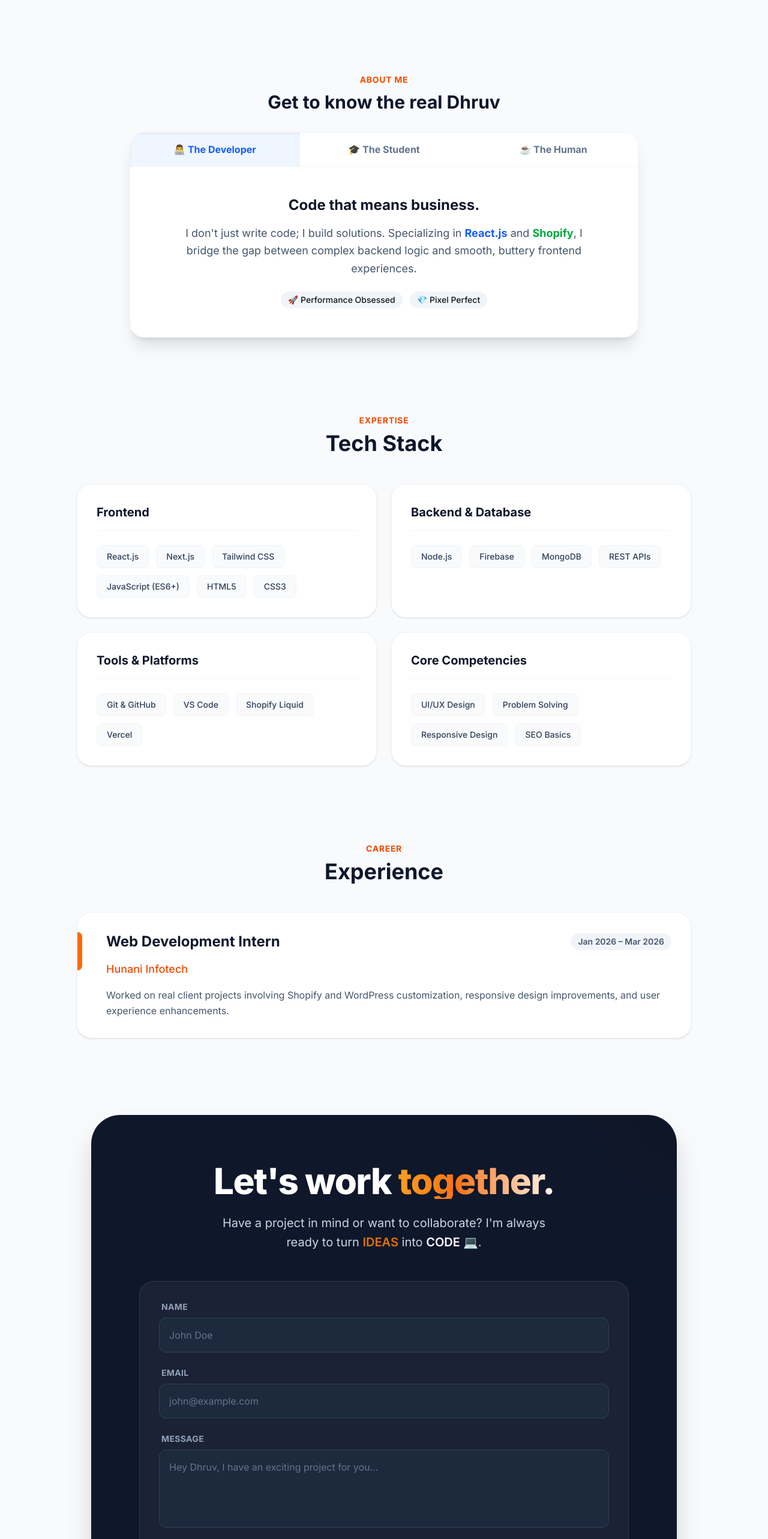
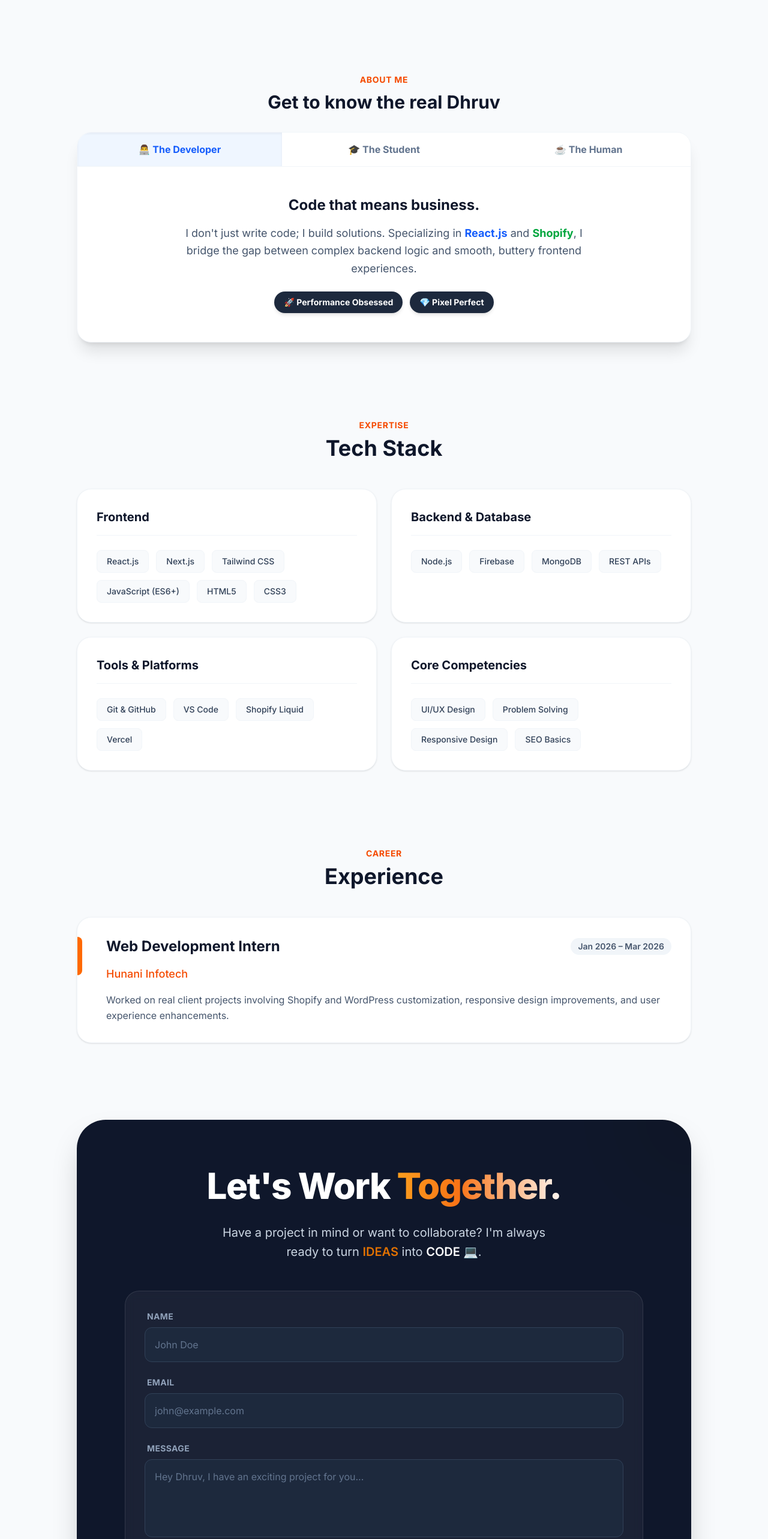
Before and after one commit to Dhruv-mavani/my-portfolio, a Next.js app: page / in a window 1280 px wide. Shown: the part 1620-4186 px from the top of the page at 60% size. Built offline with nearby package versions, Linux system fonts and the light colour scheme.

Commit message:
Final polish: fixed mobile width, descender clipping, and added projects

```diff
--- a/app/page.tsx
+++ b/app/page.tsx
@@ -189,7 +189,7 @@ export default function Home() {
         </section>
 
         {/* --- INTERACTIVE ABOUT SECTION --- */}
-<section id="about" className="mt-32 max-w-4xl mx-auto text-center scroll-mt-24 px-6">
+<section id="about" className="mt-32 w-full text-center scroll-mt-24">
   <span className="text-orange-600 font-bold uppercase tracking-wider text-sm">About Me</span>
   <h2 className="text-3xl font-bold text-slate-900 mt-2 mb-8">Get to know the real Dhruv</h2>
 
@@ -226,9 +226,14 @@ export default function Home() {
           <p className="text-lg text-slate-600 leading-relaxed max-w-2xl mx-auto">
             I don't just write code; I build solutions. Specializing in <strong className="text-blue-600">React.js</strong> and <strong className="text-green-600">Shopify</strong>, I bridge the gap between complex backend logic and smooth, buttery frontend experiences.
           </p>
+          {/* --- FIXED BADGES (HIGH CONTRAST) --- */}
                   <div className="mt-6 flex gap-3 justify-center flex-wrap">
-             <span className="px-3 py-1 bg-slate-100 rounded-full text-sm font-medium">🚀 Performance Obsessed</span>
-             <span className="px-3 py-1 bg-slate-100 rounded-full text-sm font-medium">💎 Pixel Perfect</span>
+                     <span className="px-4 py-2 bg-slate-800 text-white rounded-full text-sm font-bold shadow-md transform hover:scale-105 transition-transform cursor-default">
+                        🚀 Performance Obsessed
+                     </span>
+                     <span className="px-4 py-2 bg-slate-800 text-white rounded-full text-sm font-bold shadow-md transform hover:scale-105 transition-transform cursor-default">
+                        💎 Pixel Perfect
+                     </span>
                   </div>
                 </div>
               )}
@@ -241,9 +246,14 @@ export default function Home() {
                     Academic theory is great, but I believe in getting my hands dirty with real-world projects.
                     I treat every assignment like a production-level product.
                   </p>
+                  {/* --- FIXED BADGES (HIGH CONTRAST) --- */}
                   <div className="mt-6 flex gap-3 justify-center flex-wrap">
-             <span className="px-3 py-1 bg-slate-100 rounded-full text-sm font-medium">📚 CS Major</span>
-             <span className="px-3 py-1 bg-slate-100 rounded-full text-sm font-medium">🧠 Fast Learner</span>
+                     <span className="px-4 py-2 bg-slate-800 text-white rounded-full text-sm font-bold shadow-md transform hover:scale-105 transition-transform cursor-default">
+                        📚 CS Major
+                     </span>
+                     <span className="px-4 py-2 bg-slate-800 text-white rounded-full text-sm font-bold shadow-md transform hover:scale-105 transition-transform cursor-default">
+                        🧠 Fast Learner
+                     </span>
                   </div>
                 </div>
               )}
@@ -256,10 +266,17 @@ export default function Home() {
                     or grabbing a slice of <strong className="text-orange-600">pizza</strong>.
                     I believe the best ideas happen when you step away from the keyboard (usually to find food).
                   </p>
+                  {/* --- FIXED BADGES (HIGH CONTRAST) --- */}
                   <div className="mt-6 flex gap-3 justify-center flex-wrap">
-             <span className="px-3 py-1 bg-slate-100 rounded-full text-sm font-medium">🍕 Pizza Lover</span>
-             <span className="px-3 py-1 bg-slate-100 rounded-full text-sm font-medium">☕️ Coffee Snob</span>
-             <span className="px-3 py-1 bg-slate-100 rounded-full text-sm font-medium">🎸 Guitar & Casio</span>
+                     <span className="px-4 py-2 bg-slate-800 text-white rounded-full text-sm font-bold shadow-md transform hover:scale-105 transition-transform cursor-default">
+                        🍕 Pizza Lover
+                     </span>
+                     <span className="px-4 py-2 bg-slate-800 text-white rounded-full text-sm font-bold shadow-md transform hover:scale-105 transition-transform cursor-default">
+                        ☕️ Coffee Snob
+                     </span>
+                     <span className="px-4 py-2 bg-slate-800 text-white rounded-full text-sm font-bold shadow-md transform hover:scale-105 transition-transform cursor-default">
+                        🎸 Guitar & Casio
+                     </span>
           </div>
         </div>
       )}
@@ -325,7 +342,7 @@ export default function Home() {
         </section>
 
         {/* --- CONTACT SECTION (Wider Form & No Badge) --- */}
-<section id="contact" className="mt-32 w-full text-center mb-24 scroll-mt-24 px-6">
+<section id="contact" className="mt-32 w-full text-center mb-24 scroll-mt-24">
 
   {/* Custom Animation Styles */}
   <style jsx>{`
@@ -343,7 +360,7 @@ export default function Home() {
     }
   `}</style>
 
-  <div className="bg-slate-900 rounded-[3rem] p-8 md:p-20 text-white shadow-2xl relative overflow-hidden">
+  <div className="bg-slate-900 rounded-[2rem] md:rounded-[3rem] p-6 md:p-20 text-white shadow-2xl relative overflow-hidden">
 
     {/* Decorative background blobs */}
     <div className="absolute top-0 right-0 w-64 h-64 bg-orange-500 rounded-full mix-blend-multiply filter blur-3xl opacity-10 -translate-y-1/2 translate-x-1/2 pointer-events-none"></div>
@@ -354,10 +371,10 @@ export default function Home() {
 
       {/* --- LOOPING HEADLINE --- */}
       <h2 className="text-4xl md:text-6xl font-extrabold mb-6 tracking-tight">
-        <span className="text-white">Let's work</span>
+        <span className="text-white">Let's Work</span>
         {" "}
-        <span className="animate-text-shine inline-block">
-          together.
+        <span className="animate-text-shine inline-block pb-2">
+          Together.
         </span>
       </h2>
 
```
Lines whose indentation alone changed are shown as unchanged.
